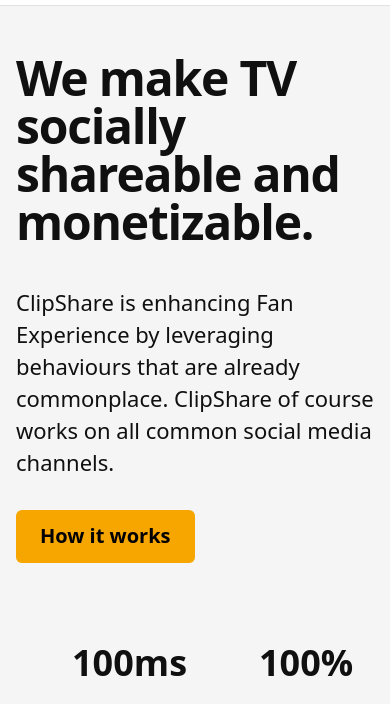
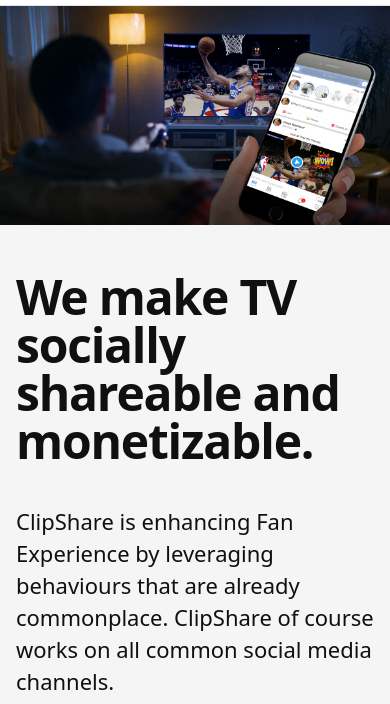
Before and after one commit to snapscreen/clipshare, a Gatsby site: page / in a window 390 px wide. Shown: the part 131-835 px from the top of the page. Built offline with nearby package versions, Linux system fonts and the light colour scheme; Gatsby itself is replaced by a stand-in of ours; what @contentful/rich-text-types would draw is missing.

Commit message:
Update index.tsx

```diff
--- a/src/components/Hero/index.tsx
+++ b/src/components/Hero/index.tsx
@@ -45,6 +45,10 @@
         </div>
       )}
       <div className="hero prose prose-lg lg:prose-xl">
+        <img
+          className="sm:hidden overflow-hidden bg-cover"
+          src={img} alt="Hero"
+        />
         <Container>
           <section>
             <div className="preTitle">{preTitle}</div>
```
